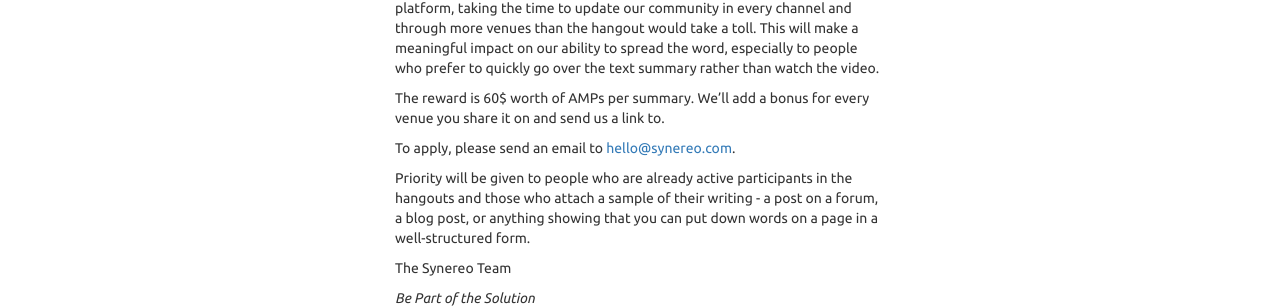
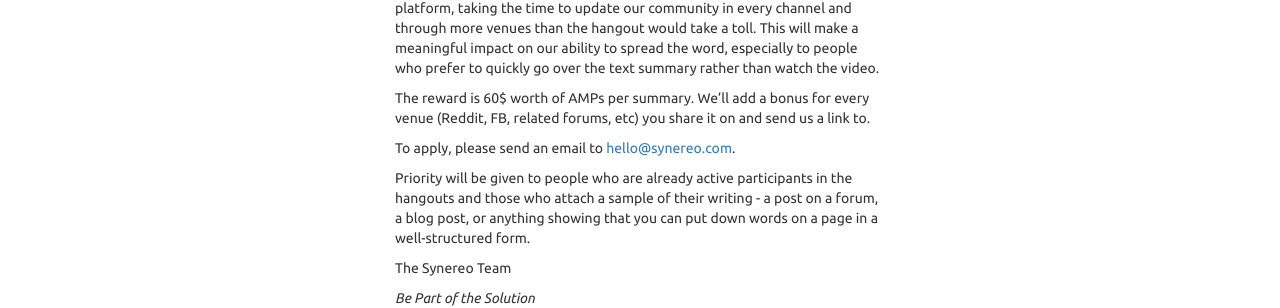
Before and after one commit to synereo/blog.synereo.com, a Jekyll site: the page built from _posts/2015-12-02-new-bounty.markdown, in a window 1280 px wide. Shown: the part 722-1030 px from the top of the page. Built offline with Jekyll 4.4.1, drawn with Linux system fonts in a browser that asks for light colours; nearby versions of some CDN libraries; a script that is not in the unit is left out.

Commit message:
Update 2015-12-02-new-bounty.markdown

```diff
--- a/_posts/2015-12-02-new-bounty.markdown
+++ b/_posts/2015-12-02-new-bounty.markdown
@@ -13,7 +13,7 @@
 
 Your service will help the Synereo team and project greatly. As we are in crunch mode working to push out our first application and working closely with our partners creating their protocols and applications on top of the platform, taking the time to update our community in every channel and through more venues than the hangout would take a toll. This will make a meaningful impact on our ability to spread the word, especially to people who prefer to quickly go over the text summary rather than watch the video.
 
-The reward is 60$ worth of AMPs per summary. We’ll add a bonus for every venue you share it on and send us a link to.
+The reward is 60$ worth of AMPs per summary. We’ll add a bonus for every venue (Reddit, FB, related forums, etc) you share it on and send us a link to.
 
 To apply, please send an email to [hello@synereo.com](mailto:hello@synereo.com).
 
```
